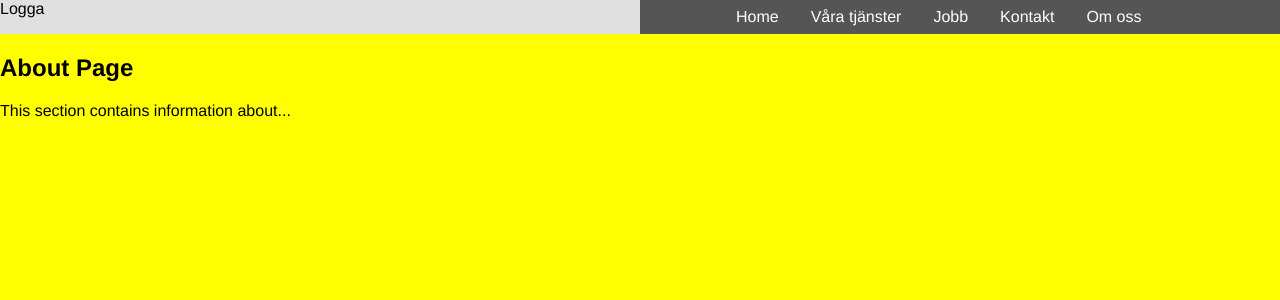
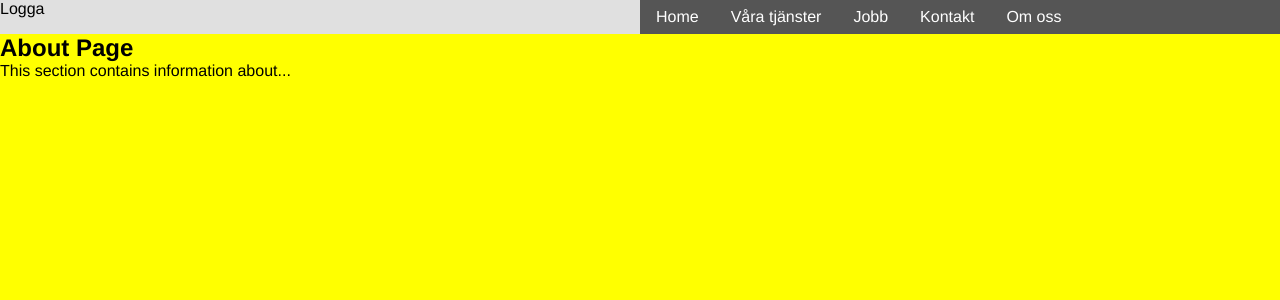
Before and after one commit to Specify-IT/homepage, a React (Create React App) app in the folder homepage/: page /homepage/about in a window 1280 px wide. Shown: the top 300 px of the page. Built offline with nearby package versions, Linux system fonts and the light colour scheme.

Commit message:
Hamburger menu for mobile device

```diff
--- a/homepage/src/index.tsx
+++ b/homepage/src/index.tsx
@@ -9,11 +9,30 @@ import { createGlobalStyle, ThemeProvider } from 'styled-components'
 
 
 const GlobalStyle = createGlobalStyle<{ $whiteColor?: boolean; }>`
+  * {
+    margin: 0;
+    padding: 0;
+    box-sizing: border-box;
+  };
+
+  html {
+    //font-size: 62.5%;
+    //font-family: 'Roboto', sans-serif;
+  };
+
+  li {
+    list-style: none;
+  };
+
+  a {
+    text-decoration: none;
+  };
+
   body {
     color: ${props => (props.$whiteColor ? 'white' : 'black')};
     font-family: ${props => props.theme.fontFamily};
     background: linear-gradient(to left, #555 50%, #e0e0e0 50%);
-  }
+  };
 `;
 
 const root = ReactDOM.createRoot(
--- a/homepage/src/layout/MainLayout.tsx
+++ b/homepage/src/layout/MainLayout.tsx
@@ -1,33 +1,9 @@
-import type { FC, ReactNode } from 'react';
+import { useState, type FC, type ReactNode } from 'react';
 import PropTypes from 'prop-types';
-import { Link, Outlet } from 'react-router-dom';
+import { Outlet } from 'react-router-dom';
 import styled from 'styled-components';
 import media from './media';
-
-const Links = styled.ol`
-  list-style-type: none;
-  margin: 0;
-  padding: 0;
-  margin-left: 5rem;
-  display: flex;
-`;
-
-const LinksItem = styled.li`
-  display: flex;
-
-  a {
-    padding: 0.5rem 1rem;
-    color: #fff;
-    text-decoration: none;
-    &:visited {
-      color: #fff;
-    }
-  }
-
-  &:hover {
-    background-color: #888;
-  }
-`;
+import MenuItems from './MenuItems';
 
 const Layout = styled.div`
   display: grid;
@@ -47,7 +23,7 @@ const Layout = styled.div`
 
   ${media.md`
     grid-template-columns: 1fr 1fr;
-    background-color: orange;
+    background-color: #555;
 
     .mobile {
       display: block;
@@ -93,14 +69,14 @@ const MobileMenu = styled.div`
 
   top: 0;
   position: sticky;
-  background-color: orange;
+  background-color: #555;
 `;
 
 const Logo = styled.div`
   ${media.md`
     top: 0;
     position: sticky;
-    background-color: orange;
+    background-color: #555;
   `};
 `;
 
@@ -110,10 +86,29 @@ const DesktopMenu = styled.div`
 `;
 
 const Hamburger = styled.button`
-  background-color: orange;
+  background-color: #555;
   border: none;
   padding: 4px;
   margin: 0;
+
+  &.active {
+    span:nth-child(2) {
+      opacity: 0;
+    };
+
+    span:nth-child(1) {
+      transform: translateY(8px) rotate(45deg);
+    }
+
+    span:nth-child(3) {
+      transform: translateY(-8px) rotate(-45deg);
+    }
+  }
+
+  &:hover {
+    background-color: #888;
+    cursor: pointer;
+  }
 `;
 
 const Bar = styled.span`
@@ -123,7 +118,7 @@ const Bar = styled.span`
   margin: 5px auto;
   -webkit-transition: all 0.3s ease-in-out;
   transition: all 0.3s ease-in-out;
-  background-color: #101010;
+  background-color: #fff;
 `;
 
 
@@ -132,28 +127,29 @@ interface MainLayoutProps {
 }
 
 const MainLayout: FC<MainLayoutProps> = ({ children }) => {
+  const [moblieMenuActive, setMoblileMenuActive] = useState<boolean>(false);
+
   const buttonClick = () => {
-    console.log('hamburger click');
+    toggleMobileMenu();
+  };
+
+  const toggleMobileMenu = () => {
+    setMoblileMenuActive(() => !moblieMenuActive);
   };
 
   return (
     <Layout>
       <Logo>Logga</Logo>
       <MobileMenu className='mobile'>
-        <Hamburger onClick={buttonClick}>
+        <Hamburger onClick={buttonClick} className={moblieMenuActive?'active':''}>
           <Bar />
           <Bar />
           <Bar />
         </Hamburger>
+        <MenuItems isMobile={true} active={moblieMenuActive} menuItemClicked={toggleMobileMenu} />
       </MobileMenu>
       <DesktopMenu className='desktop'>
-        <Links>
-          <LinksItem><Link to='home'>Home</Link></LinksItem>
-          <LinksItem><Link to='services'>Våra tjänster</Link></LinksItem>
-          <LinksItem><Link to='work'>Jobb</Link></LinksItem>
-          <LinksItem><Link to='contact'>Kontakt</Link></LinksItem>
-          <LinksItem><Link to='about'>Om oss</Link></LinksItem>
-        </Links>
+        <MenuItems />
       </DesktopMenu>
       <Main>
         <Outlet />
--- /dev/null
+++ b/homepage/src/layout/MenuItems.tsx
@@ -0,0 +1,64 @@
+import { Link } from "react-router-dom";
+import styled from "styled-components";
+
+const Links = styled.ol`
+  list-style-type: none;
+  margin: 0;
+  padding: 0;
+  display: flex;
+
+  &.nav-menu {
+    position: fixed;
+    left: -100%;
+    flex-direction: column;
+    background-color: #555;
+    width: 100%;
+    text-align: center;
+    transition: 0.3s;
+    box-shadow:
+      0 10px 27px rgba(0, 0, 0, 0.05);
+
+    &.active {
+      left: 0;
+    }
+  };
+`;
+
+const LinksItem = styled.li`
+  display: flex;
+
+  a {
+    padding: 0.5rem 1rem;
+    color: #fff;
+    text-decoration: none;
+    &:visited {
+      color: #fff;
+    }
+  }
+
+  &:hover {
+    background-color: #888;
+  }
+`;
+
+
+
+type MenuItemsProps = {
+  isMobile?: boolean;
+  active?: boolean;
+  menuItemClicked?: () => void;
+};
+
+const MenuItems = ({isMobile = false, active = true, menuItemClicked = () => {}}: MenuItemsProps) => {
+  return (
+    <Links className={`${isMobile?'nav-menu':''}${active?' active':''}` }>
+      <LinksItem><Link to='home' onClick={() => menuItemClicked()}>Home</Link></LinksItem>
+      <LinksItem><Link to='services' onClick={() => menuItemClicked()}>Våra tjänster</Link></LinksItem>
+      <LinksItem><Link to='work' onClick={() => menuItemClicked()}>Jobb</Link></LinksItem>
+      <LinksItem><Link to='contact' onClick={() => menuItemClicked()}>Kontakt</Link></LinksItem>
+      <LinksItem><Link to='about' onClick={() => menuItemClicked()}>Om oss</Link></LinksItem>
+    </Links>
+  )
+};
+
+export default MenuItems;
```
